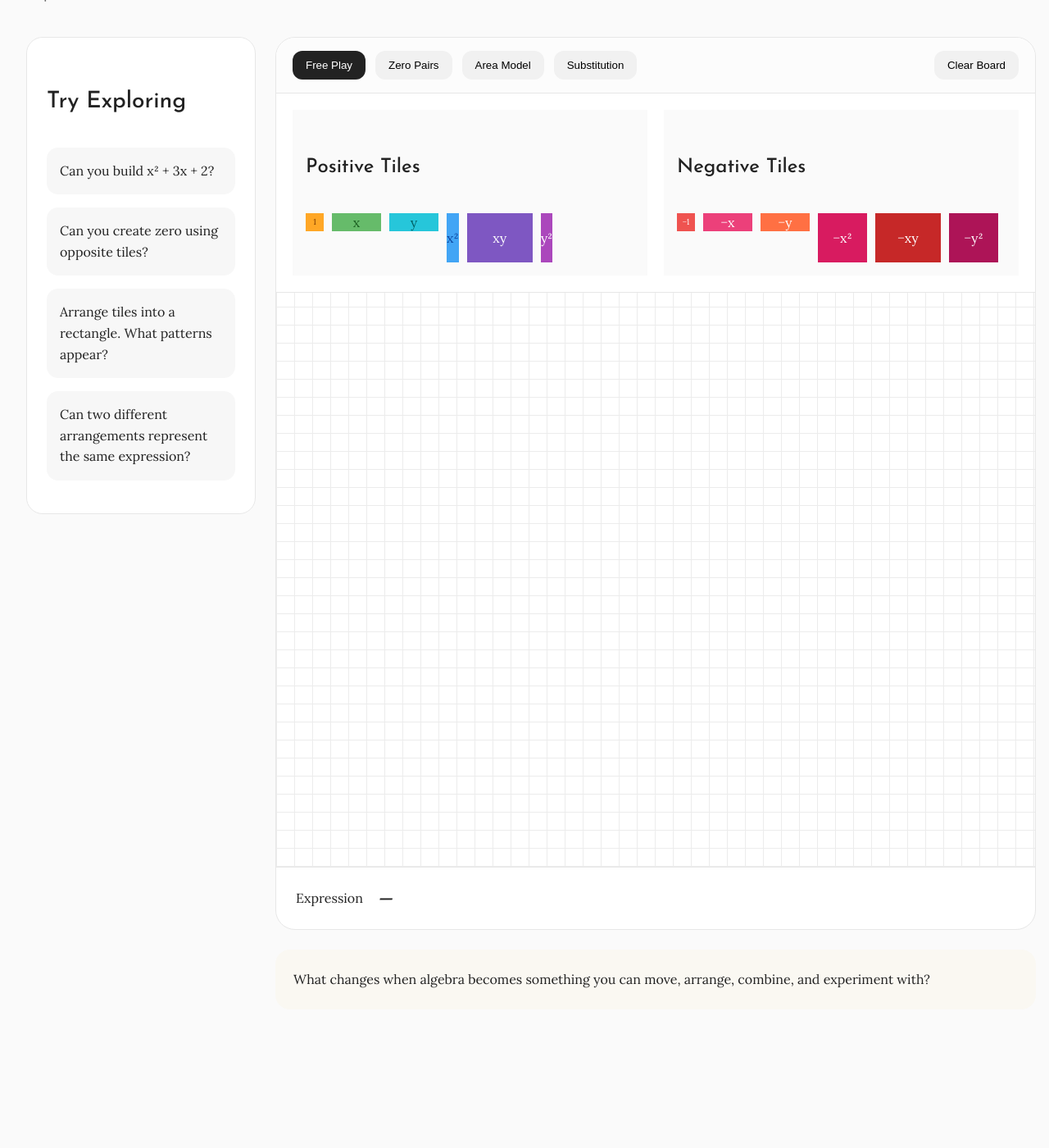
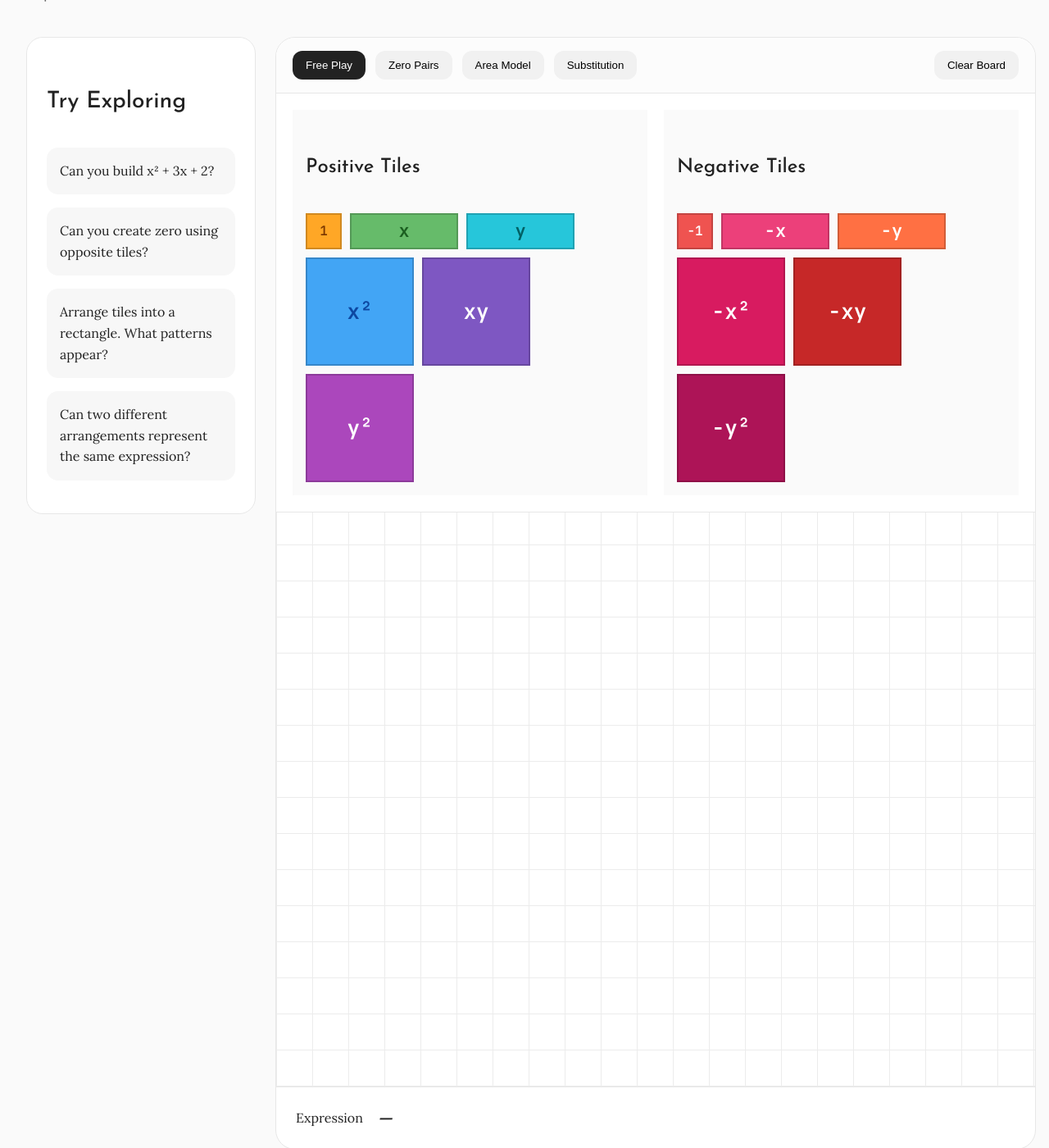
Before and after one commit to vrindanmenon/vrindanmenon.github.io, a Jekyll site: the page pages/algebraTiles.html, which Jekyll copies as it is, in a window 1280 px wide and 1400 px high, scrolled down 254 px. Shown: the whole window at 82% size. Built offline with Jekyll 4.4.1, drawn with Linux system fonts in a browser that asks for light colours; before the commit the page ends 1573 px from its top, so only the background shows below that.

Commit message:
Rendering fix

```diff
--- a/pages/algebraTiles.html
+++ b/pages/algebraTiles.html
@@ -1,3 +1,4 @@
+
 <!DOCTYPE html>
 <html lang="en">
 
@@ -8,8 +9,8 @@
 
 <title>Algebra Tiles Lab</title>
 
-<link rel="stylesheet" href="/resources/css/main.css">
-<link rel="stylesheet" href="/resources/css/algebra-tiles.css">
+<link rel="stylesheet" href="../resources/css/main.css">
+<link rel="stylesheet" href="../resources/css/algebra-tiles.css">
 
 <link rel="preconnect" href="https://fonts.googleapis.com">
 <link rel="preconnect" href="https://fonts.gstatic.com" crossorigin>
@@ -101,9 +102,9 @@
 
                                 <div class="tray-tile tray-unit pos-unit" data-tile="pos-unit">1</div>
 
-                                <div class="tray-tile tray-bar pos-x" data-tile="pos-x">x</div>
+                                <div class="tray-tile tray-x pos-x" data-tile="pos-x">x</div>
 
-                                <div class="tray-tile tray-bar pos-y" data-tile="pos-y">y</div>
+                                <div class="tray-tile tray-y pos-y" data-tile="pos-y">y</div>
 
                                 <div class="tray-tile tray-square-x pos-x2" data-tile="pos-x2">x²</div>
 
@@ -125,15 +126,15 @@
 
                                 <div class="tray-tile tray-unit neg-unit" data-tile="neg-unit">−1</div>
 
-                                <div class="tray-tile tray-bar neg-x" data-tile="neg-x">−x</div>
+                                <div class="tray-tile tray-x neg-x" data-tile="neg-x">−x</div>
 
-                                <div class="tray-tile tray-bar neg-y" data-tile="neg-y">−y</div>
+                                <div class="tray-tile tray-y neg-y" data-tile="neg-y">−y</div>
 
-                                <div class="tray-tile tray-square neg-x2" data-tile="neg-x2">−x²</div>
+                                <div class="tray-tile tray-square-x neg-x2" data-tile="neg-x2">−x²</div>
 
                                 <div class="tray-tile tray-rect neg-xy" data-tile="neg-xy">−xy</div>
 
-                                <div class="tray-tile tray-square neg-y2" data-tile="neg-y2">−y²</div>
+                                <div class="tray-tile tray-square-y neg-y2" data-tile="neg-y2">−y²</div>
 
                             </div>
 
@@ -172,7 +173,7 @@
 
 </div>
 
-<script src="/resources/scripts/algebra-tiles.js"></script>
+<script src="../resources/scripts/algebra-tiles.js"></script>
 
 </body>
 </html>
--- a/resources/css/algebra-tiles.css
+++ b/resources/css/algebra-tiles.css
@@ -1,3 +1,4 @@
+
 .algebra-lab{
 
     --bg:#fafafa;
@@ -6,6 +7,11 @@
     --text:#222;
     --muted:#666;
     --grid:#ececec;
+
+    --unit:44px;
+
+    --x-length:calc(var(--unit) * 3);
+    --y-length:calc(var(--unit) * 3);
 
 }
 
@@ -134,26 +140,30 @@
    ========================================================= */
 
 .algebra-lab .workspace{
+
     position:relative;
     min-height:700px;
 
     background:
+
         repeating-linear-gradient(
             0deg,
             var(--grid),
             var(--grid) 1px,
             transparent 1px,
-            transparent 22px
+            transparent var(--unit)
         ),
+
         repeating-linear-gradient(
             90deg,
             var(--grid),
             var(--grid) 1px,
             transparent 1px,
-            transparent 22px
+            transparent var(--unit)
         );
 
     overflow:hidden;
+
 }
 
 /* =========================================================
@@ -190,49 +200,97 @@
    TILES
    ========================================================= */
 
-.algebra-lab .tile{
-    position:absolute;
+.algebra-lab .tile,
+.algebra-lab .tray-tile{
+
+    box-sizing:border-box;
+
     display:flex;
     align-items:center;
     justify-content:center;
+
+    border:2px solid rgba(0,0,0,0.18);
+
+    font-family:"JetBrains Mono", monospace;
+    font-weight:600;
+
+    user-select:none;
+
+}
+
+.algebra-lab .tile{
+    position:absolute;
     cursor:grab;
-    font-weight:600;
-    border:1px solid rgba(0,0,0,0.12);
-    user-select:none;
     touch-action:none;
 }
 
-/* SIZES */
+/* =========================================================
+   TILE SIZES
+   ========================================================= */
 
-.algebra-lab .tile-unit{
-    width:22px;
-    height:22px;
-    font-size:10px;
-    font-family: "JetBrains Mono",
-                 monospace;
+.algebra-lab .tile-unit,
+.algebra-lab .tray-unit{
+
+    width:var(--unit);
+    height:var(--unit);
+
+    font-size:16px;
+
 }
 
-.algebra-lab .tile-bar{
-    width:66px;
-    height:22px;
+.algebra-lab .tile-x,
+.algebra-lab .tray-x{
+
+    width:var(--x-length);
+    height:var(--unit);
+
+    font-size:22px;
+
 }
 
-.algebra-lab .tile-square-x{
-    width:66px;
-    height:66px;
+.algebra-lab .tile-y,
+.algebra-lab .tray-y{
+
+    width:var(--y-length);
+    height:var(--unit);
+
+    font-size:22px;
+
 }
 
-.algebra-lab .tile-square-y{
-    width:50px;
-    height:50px;
+.algebra-lab .tile-square-x,
+.algebra-lab .tray-square-x{
+
+    width:var(--x-length);
+    height:var(--x-length);
+
+    font-size:26px;
+
 }
 
-.algebra-lab .tile-rect{
-    width:88px;
-    height:66px;
+.algebra-lab .tile-square-y,
+.algebra-lab .tray-square-y{
+
+    width:var(--y-length);
+    height:var(--y-length);
+
+    font-size:26px;
+
 }
 
-/* POSITIVE */
+.algebra-lab .tile-rect,
+.algebra-lab .tray-rect{
+
+    width:var(--x-length);
+    height:var(--y-length);
+
+    font-size:26px;
+
+}
+
+/* =========================================================
+   COLORS
+   ========================================================= */
 
 .algebra-lab .pos-unit{background:#FFA726;color:#7B3800;}
 .algebra-lab .pos-x{background:#66BB6A;color:#1B5E20;}
@@ -241,8 +299,6 @@
 .algebra-lab .pos-xy{background:#7E57C2;color:white;}
 .algebra-lab .pos-y2{background:#AB47BC;color:white;}
 
-/* NEGATIVE */
-
 .algebra-lab .neg-unit{background:#EF5350;color:white;}
 .algebra-lab .neg-x{background:#EC407A;color:white;}
 .algebra-lab .neg-y{background:#FF7043;color:white;}
@@ -250,39 +306,17 @@
 .algebra-lab .neg-xy{background:#C62828;color:white;}
 .algebra-lab .neg-y2{background:#AD1457;color:white;}
 
-/* TRAY */
+/* =========================================================
+   HOVER
+   ========================================================= */
 
 .algebra-lab .tray-tile{
-    display:flex;
-    align-items:center;
-    justify-content:center;
     cursor:pointer;
     transition:0.15s;
 }
 
 .algebra-lab .tray-tile:hover{
-    transform:scale(1.06);
-}
-
-.algebra-lab .tray-unit{
-    width:22px;
-    height:22px;
-    font-size:10px;
-}
-
-.algebra-lab .tray-bar{
-    width:60px;
-    height:22px;
-}
-
-.algebra-lab .tray-square{
-    width:60px;
-    height:60px;
-}
-
-.algebra-lab .tray-rect{
-    width:80px;
-    height:60px;
+    transform:scale(1.04);
 }
 
 /* =========================================================
--- a/resources/scripts/algebra-tiles.js
+++ b/resources/scripts/algebra-tiles.js
@@ -1,4 +1,5 @@
-const GRID_SIZE = 22;
+
+const GRID_SIZE = 44;
 
 const TILES = [
 
@@ -7,31 +8,31 @@ const TILES = [
         label:'1',
         classes:'tile tile-unit pos-unit',
         value:{u:1},
-        size:[22,22]
+        size:[44,44]
     },
 
     {
         id:'pos-x',
         label:'x',
-        classes:'tile tile-bar pos-x',
+        classes:'tile tile-x pos-x',
         value:{x:1},
-        size:[66,22]
+        size:[132,44]
     },
 
     {
         id:'pos-y',
         label:'y',
-        classes:'tile tile-bar pos-y',
+        classes:'tile tile-y pos-y',
         value:{y:1},
-        size:[66,22]
+        size:[132,44]
     },
 
     {
         id:'pos-x2',
         label:'x²',
-        classes:'tile tile-square pos-x2',
+        classes:'tile tile-square-x pos-x2',
         value:{x2:1},
-        size:[66,66]
+        size:[132,132]
     },
 
     {
@@ -39,15 +40,15 @@ const TILES = [
         label:'xy',
         classes:'tile tile-rect pos-xy',
         value:{xy:1},
-        size:[88,66]
+        size:[132,132]
     },
 
     {
         id:'pos-y2',
         label:'y²',
-        classes:'tile tile-square pos-y2',
+        classes:'tile tile-square-y pos-y2',
         value:{y2:1},
-        size:[66,66]
+        size:[132,132]
     },
 
     {
@@ -55,23 +56,47 @@ const TILES = [
         label:'−1',
         classes:'tile tile-unit neg-unit',
         value:{u:-1},
-        size:[22,22]
+        size:[44,44]
     },
 
     {
         id:'neg-x',
         label:'−x',
-        classes:'tile tile-bar neg-x',
+        classes:'tile tile-x neg-x',
         value:{x:-1},
-        size:[66,22]
+        size:[132,44]
     },
 
     {
         id:'neg-y',
         label:'−y',
-        classes:'tile tile-bar neg-y',
+        classes:'tile tile-y neg-y',
         value:{y:-1},
-        size:[66,22]
+        size:[132,44]
+    },
+
+    {
+        id:'neg-x2',
+        label:'−x²',
+        classes:'tile tile-square-x neg-x2',
+        value:{x2:-1},
+        size:[132,132]
+    },
+
+    {
+        id:'neg-xy',
+        label:'−xy',
+        classes:'tile tile-rect neg-xy',
+        value:{xy:-1},
+        size:[132,132]
+    },
+
+    {
+        id:'neg-y2',
+        label:'−y²',
+        classes:'tile tile-square-y neg-y2',
+        value:{y2:-1},
+        size:[132,132]
     }
 
 ];
```
